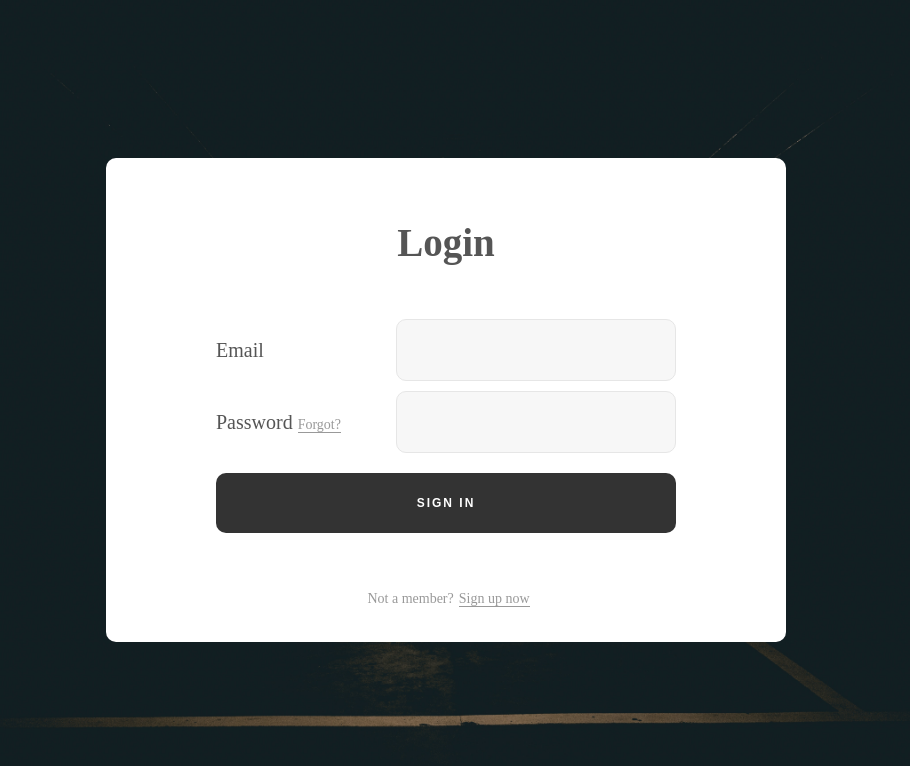
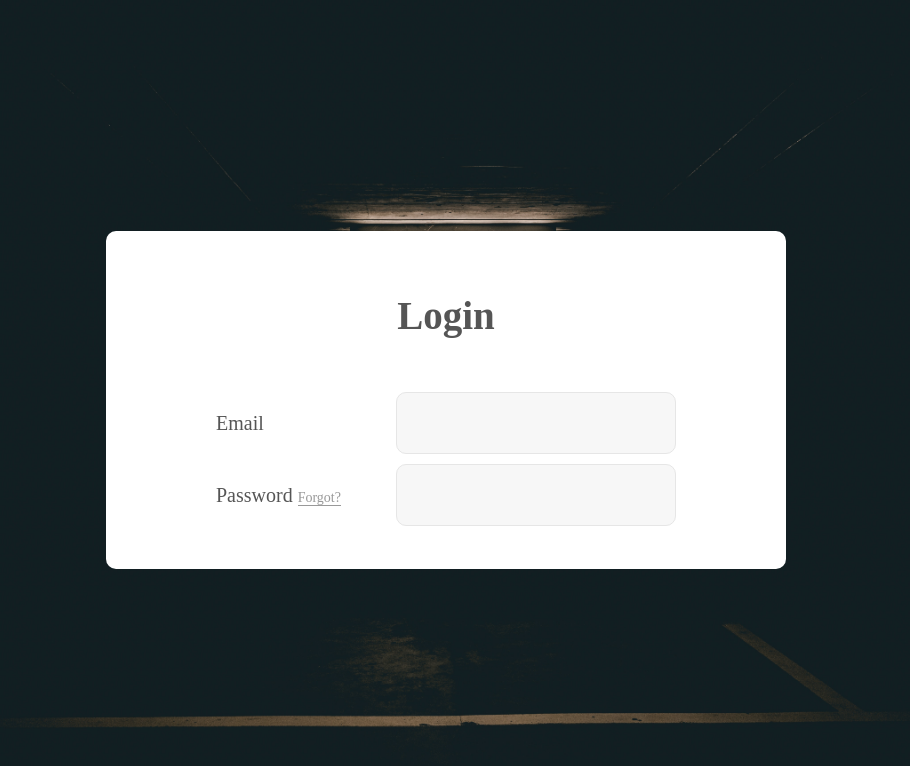
Before and after one commit to Tanuj-Choudhary/stream-polls, a React (Create React App) app: page /login in a window 1280 px wide. Shown: the top 766 px of the page, without its empty margins (194-1104 px from the left). Built offline with nearby package versions, Linux system fonts and the light colour scheme.

Commit message:
Refactored form

```diff
--- a/src/components/form/Form.jsx
+++ b/src/components/form/Form.jsx
@@ -1,37 +1,16 @@
 // Third Party imports
 import React from 'react';
-import { Link } from 'react-router-dom';
 
 // Styles
 import './form.css';
 
-function Form({
-  heading,
-  footerText,
-  footerLinkAddress,
-  footerLinkText,
-  onSubmit,
-  children,
-}) {
+function Form({ heading, children }) {
   return (
     <div className="form-container">
       <form className="sign-in-form">
         <h1>{heading}</h1>
 
         {children}
-
-        <div className="form-btn">
-          <button onClick={onSubmit} className="btn action-btn">
-            Sign in
-          </button>
-        </div>
-
-        <div className="footer">
-          <span className="text-2">{footerText}</span>
-          <Link className="text-2 bb-1" to={footerLinkAddress}>
-            {footerLinkText}
-          </Link>
-        </div>
       </form>
     </div>
   );
```
